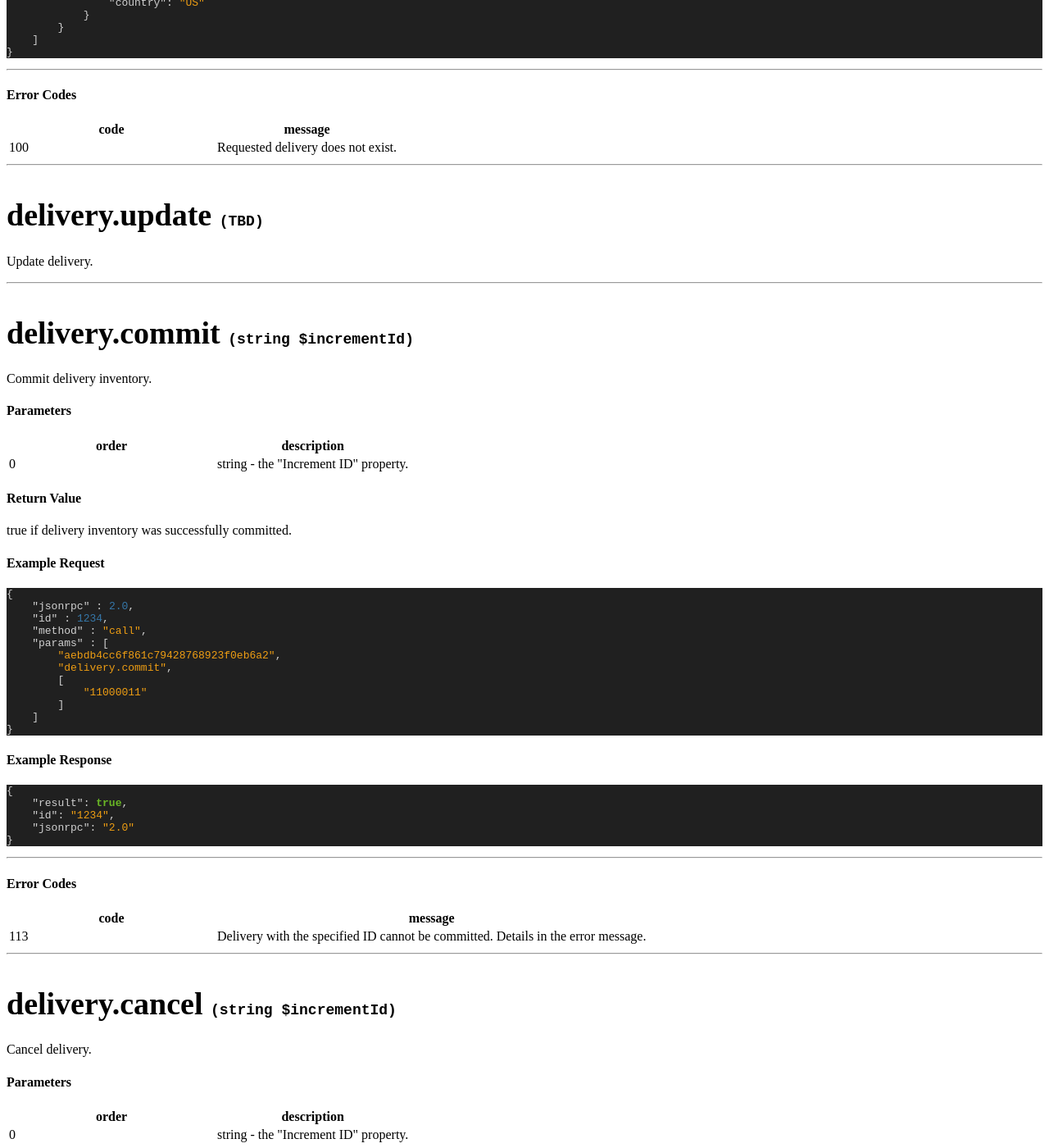
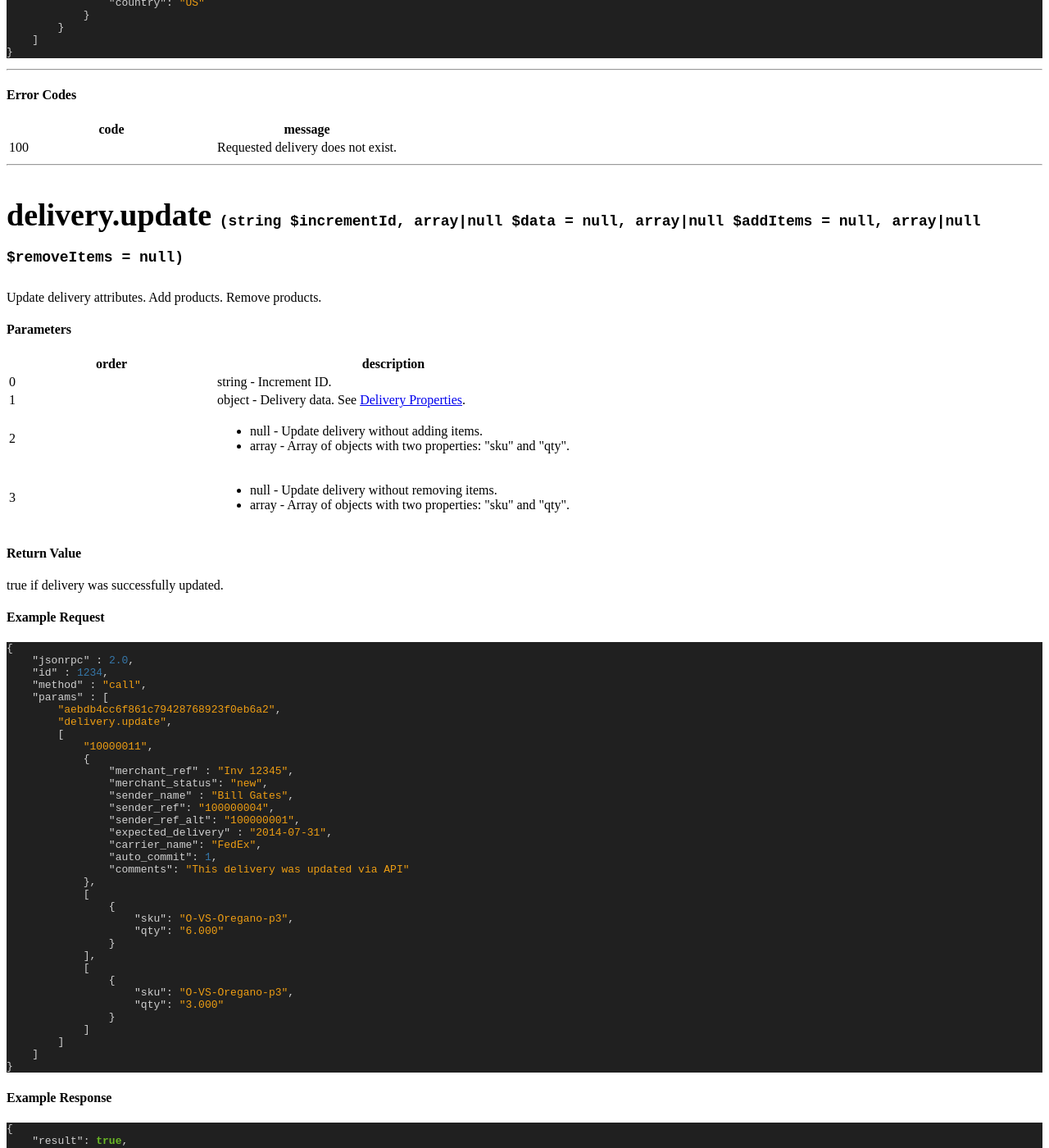
Before and after one commit to ShipStream/shipstream.github.io, a Jekyll site: the page built from _posts/2014-07-25-delivery.md, in a window 1280 px wide and 1400 px high, scrolled down 8544 px. Shown: the whole window at 82% size. Built offline with Jekyll 4.4.1, drawn with Linux system fonts in a browser that asks for light colours; a style sheet for code colours, icons or effects is not loaded; some of the changed text lies outside the part shown.

Commit message:
Added documentation for delivery.update

````diff
--- a/_posts/2014-07-25-delivery.md
+++ b/_posts/2014-07-25-delivery.md
@@ -569,10 +569,94 @@ Get labels for the delivery:
 
 <h1 id="delivery_update">
 delivery.update
-<code>(TBD)</code>
+<code>(string $incrementId, array|null $data = null, array|null $addItems = null, array|null $removeItems = null)</code>
 </h1>
 
-Update delivery.
+Update delivery attributes. Add products. Remove products.
+
+#### Parameters
+
+<table class="table">
+<thead><tr><th>order</th><th>description</th></tr></thead>
+<tbody>
+    <tr>
+        <td>0</td>
+        <td>string - Increment ID.</td>
+    </tr>
+    <tr>
+        <td>1</td>
+        <td>object - Delivery data. See <a href="#delivery_properties">Delivery Properties</a>.</td>
+    </tr>
+    <tr>
+        <td>2</td>
+        <td><ul>
+        <li>null - Update delivery without adding items.</li>
+        <li>array - Array of objects with two properties: "sku" and "qty".</li>
+        </ul></td>
+    </tr>
+    <tr>
+        <td>3</td>
+        <td><ul>
+        <li>null - Update delivery without removing items.</li>
+        <li>array - Array of objects with two properties: "sku" and "qty".</li>
+        </ul></td>
+    </tr>
+</tbody>
+</table>
+
+#### Return Value
+
+true if delivery was successfully updated.
+
+#### Example Request
+
+```json
+{
+    "jsonrpc" : 2.0,
+    "id" : 1234,
+    "method" : "call",
+    "params" : [
+        "aebdb4cc6f861c79428768923f0eb6a2",
+        "delivery.update",
+        [
+            "10000011",
+            {
+                "merchant_ref" : "Inv 12345",
+                "merchant_status": "new",
+                "sender_name" : "Bill Gates",
+                "sender_ref": "100000004",
+                "sender_ref_alt": "100000001",
+                "expected_delivery" : "2014-07-31",
+                "carrier_name": "FedEx",
+                "auto_commit": 1,
+                "comments": "This delivery was updated via API"
+            },
+            [
+                {
+                    "sku": "O-VS-Oregano-p3",
+                    "qty": "6.000"
+                }
+            ],
+            [
+                {
+                    "sku": "O-VS-Oregano-p3",
+                    "qty": "3.000"
+                }
+            ]
+        ]
+    ]
+}
+```
+
+#### Example Response
+
+```json
+{
+    "result": true,
+    "id": "1234",
+    "jsonrpc": "2.0"
+}
+```
 
 ----
 
````
